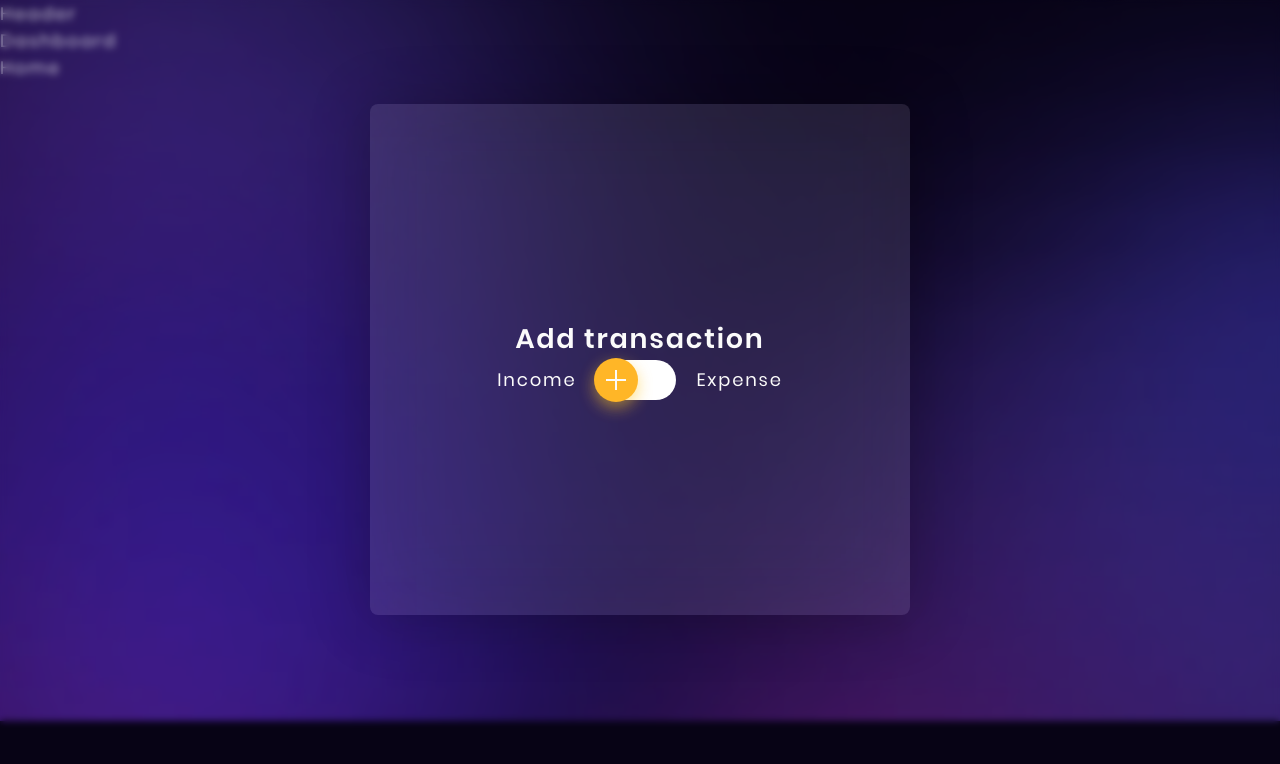
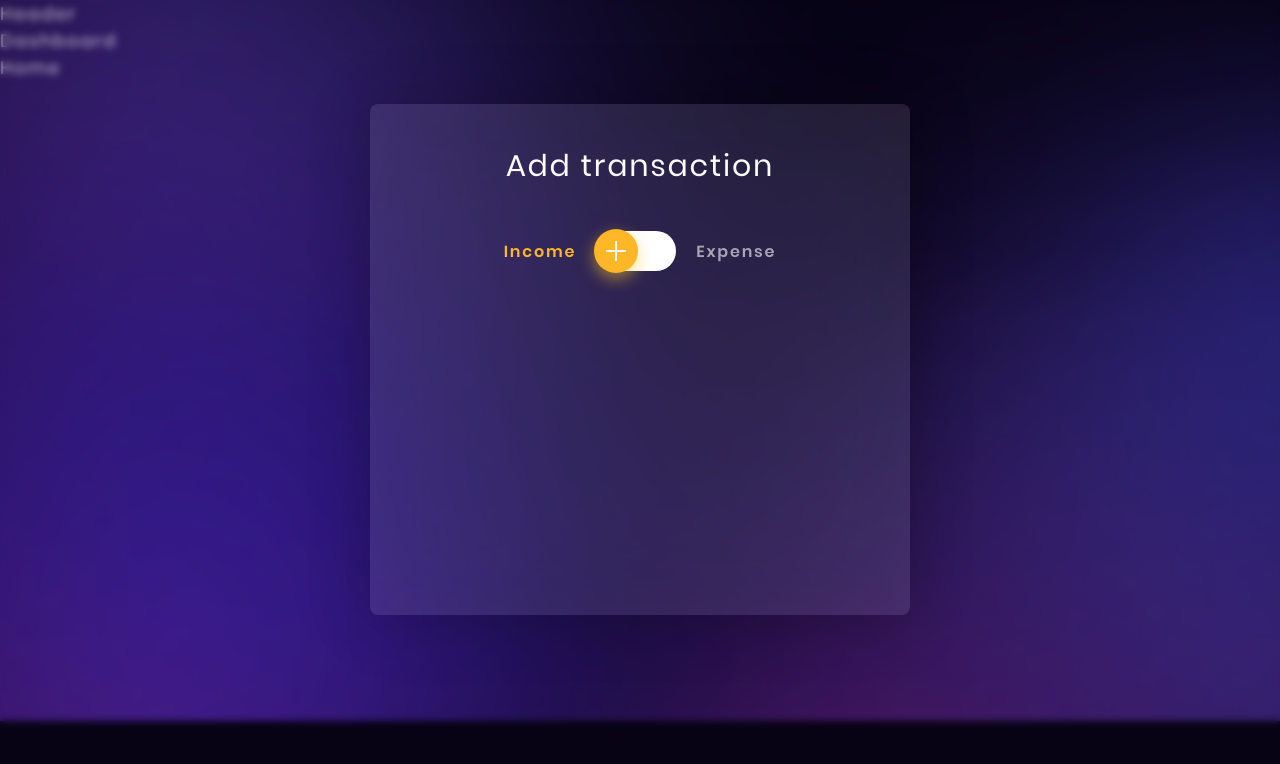
Before and after one commit to nadia-yanushevska/MoneyGuard, a React (Vite) app: page / in a window 1280 px wide. Shown: the top 764 px of the page. Built offline with nearby package versions, Linux system fonts and the light colour scheme.

Commit message:
add switcher styles

```diff
--- a/package.json
+++ b/package.json
@@ -11,6 +11,7 @@
   },
   "dependencies": {
     "@reduxjs/toolkit": "^2.2.3",
+    "clsx": "^2.1.1",
     "modern-normalize": "^2.0.0",
     "react": "^18.2.0",
     "react-dom": "^18.2.0",
--- a/src/components/AddTransactionForm/AddTransactionForm.jsx
+++ b/src/components/AddTransactionForm/AddTransactionForm.jsx
@@ -1,5 +1,6 @@
 import s from './AddTransactionForm.module.css';
 import { useState } from 'react';
+import clsx from 'clsx';
 
 function AddTransactionForm() {
     const [isChecked, setIsChecked] = useState(false);
@@ -9,7 +10,7 @@ function AddTransactionForm() {
     return (
         <div>
             <div className={s.switch__wrapper}>
-                <span>Income</span>
+                {!isChecked ? <span className={clsx(s.span_text, s.income_active)}>Income</span> : <span className={s.span_text}>Income</span>}
                 <label htmlFor="switch" className={s.switch}>
                     <input type="checkbox" id="switch" checked={isChecked} onChange={handleChange} className={s.switch__input} />
                     {isChecked ? (
@@ -55,7 +56,7 @@ function AddTransactionForm() {
                         </span>
                     )}
                 </label>
-                <span>Expense</span>
+                {isChecked ? <span className={clsx(s.span_text, s.expense_active)}>Expense</span> : <span className={s.span_text}>Expense</span>}
             </div>
         </div>
     );
--- a/src/components/AddTransactionForm/AddTransactionForm.module.css
+++ b/src/components/AddTransactionForm/AddTransactionForm.module.css
@@ -44,3 +44,24 @@
     content: '';
     transform: translateX(44px);
 }
+
+.span_text {
+    color: rgba(255, 255, 255, 0.6);
+    font-size: 16px;
+    font-style: normal;
+    font-weight: 600;
+    line-height: normal;
+}
+
+.income_active,
+.expense_active {
+    transition: color 0.4s;
+}
+
+.income_active {
+    color: #ffb627;
+}
+
+.expense_active {
+    color: #ff868d;
+}
--- a/src/components/ModalAddTransaction/ModalAddTransaction.module.css
+++ b/src/components/ModalAddTransaction/ModalAddTransaction.module.css
@@ -1,6 +1,6 @@
 .modal_Wrap {
-    position: fixed; /* Фиксированное позиционирование чтобы оно оставалось на месте при прокрутке */
-    z-index: 9999; /* Высокий уровень z-index, чтобы модальное окно находилось поверх другого контента */
+    position: fixed;
+    z-index: 9999;
     left: 0;
     top: 0;
     width: 100%;
@@ -13,15 +13,23 @@
     width: 540px;
     border-radius: 8px;
     margin: 104px auto;
+    padding: 40px 0;
     min-height: 511px;
     background: var(--Form-color, rgba(255, 255, 255, 0.1));
-    /* form effects */
     box-shadow: 0px 4px 60px 0px rgba(0, 0, 0, 0.25);
     backdrop-filter: blur(50px);
 
     display: flex;
     flex-direction: column;
-    justify-content: center;
     align-items: center;
     flex-wrap: wrap;
+
+    h2 {
+        margin-bottom: 42px;
+        color: #fbfbfb;
+        font-size: 30px;
+        font-style: normal;
+        font-weight: 400;
+        line-height: normal;
+    }
 }
```
Also changed, not shown: 1 other file (tests, documents, lock files or other folders).
